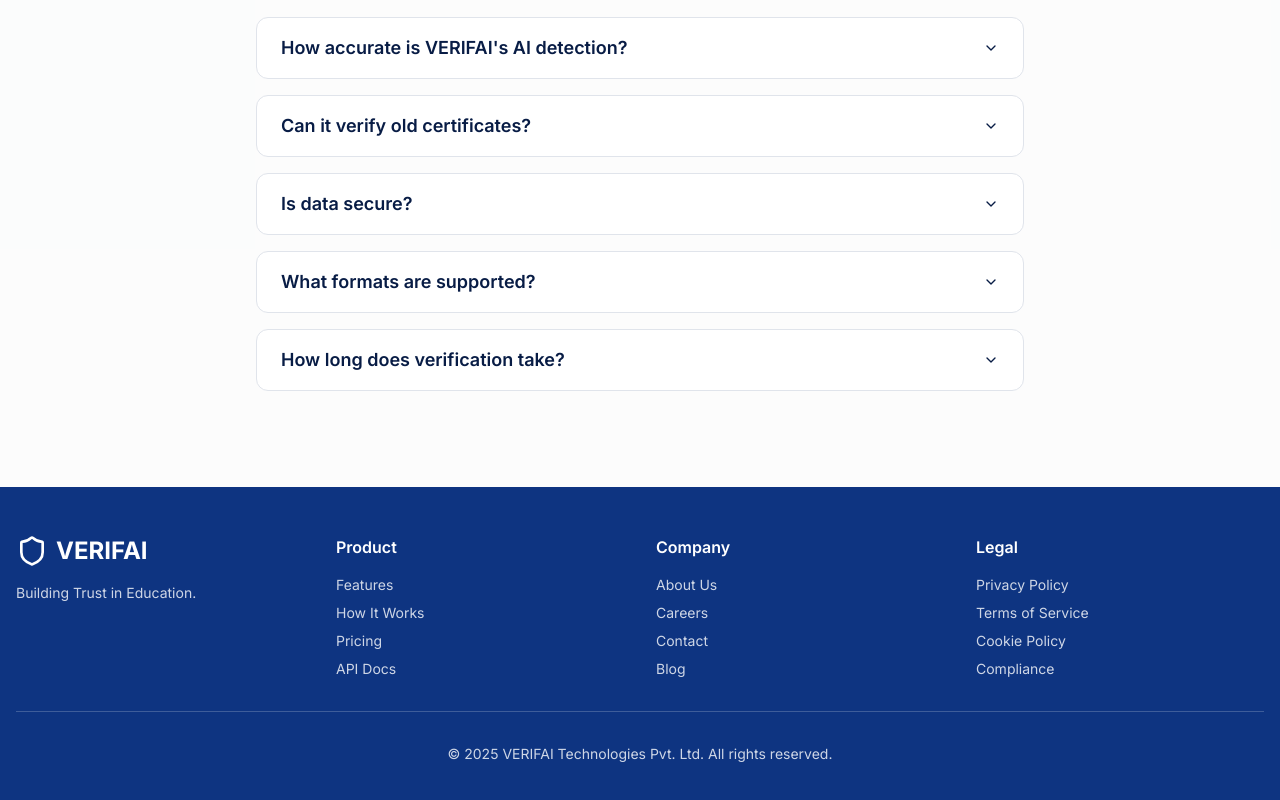
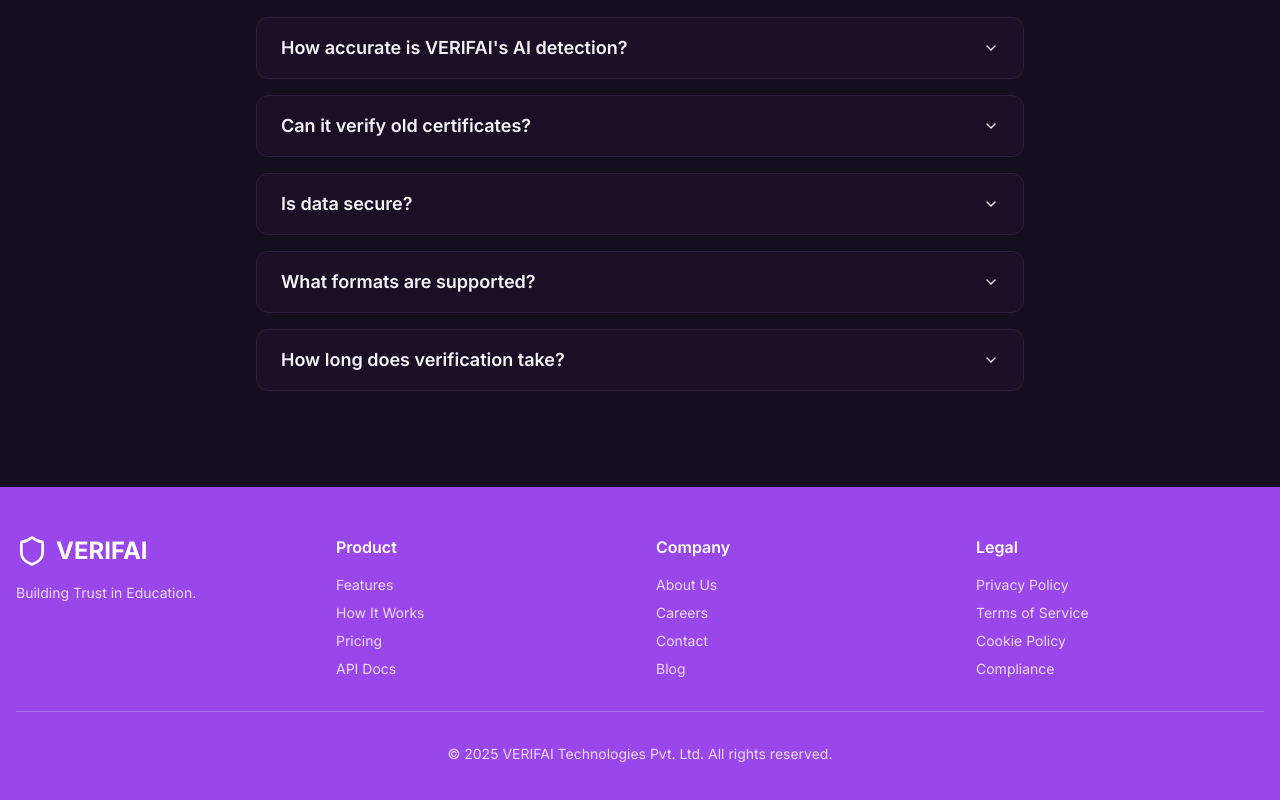
Before and after one commit to Shivamraj5452/verifAI, a React (Vite) app: page / in a window 1280 px wide. Shown: the part 5086-5886 px from the top of the page. Built offline with nearby package versions, Linux system fonts and the light colour scheme; the HTML template or start-up script is replaced by a standard one.

Commit message:
Refactor: Apply dark theme with purple accents

```diff
--- a/src/index.css
+++ b/src/index.css
@@ -8,81 +8,50 @@ All colors MUST be HSL.
 
 @layer base {
   :root {
-    --background: 0 0% 100%;
-    --foreground: 220 80% 15%;
+    --background: 270 50% 6%;
+    --foreground: 280 20% 96%;
 
-    --card: 0 0% 100%;
-    --card-foreground: 220 80% 15%;
+    --card: 270 40% 10%;
+    --card-foreground: 280 20% 96%;
 
-    --popover: 0 0% 100%;
-    --popover-foreground: 220 80% 15%;
+    --popover: 270 40% 10%;
+    --popover-foreground: 280 20% 96%;
 
-    --primary: 220 80% 28%;
+    --primary: 270 80% 60%;
     --primary-foreground: 0 0% 100%;
-    --primary-glow: 200 90% 55%;
+    --primary-glow: 280 90% 70%;
 
-    --secondary: 200 90% 60%;
+    --secondary: 280 70% 55%;
     --secondary-foreground: 0 0% 100%;
 
-    --muted: 220 15% 96%;
-    --muted-foreground: 220 20% 45%;
+    --muted: 270 30% 15%;
+    --muted-foreground: 270 15% 60%;
 
-    --accent: 195 90% 65%;
-    --accent-foreground: 220 80% 15%;
+    --accent: 290 80% 65%;
+    --accent-foreground: 0 0% 100%;
 
     --destructive: 0 84.2% 60.2%;
     --destructive-foreground: 0 0% 100%;
 
-    --border: 220 20% 90%;
-    --input: 220 20% 90%;
-    --ring: 220 80% 28%;
+    --border: 270 30% 18%;
+    --input: 270 30% 18%;
+    --ring: 270 80% 60%;
 
     --radius: 0.75rem;
 
     /* Custom gradient tokens */
-    --gradient-primary: linear-gradient(135deg, hsl(220, 80%, 28%) 0%, hsl(200, 90%, 55%) 100%);
-    --gradient-hero: linear-gradient(180deg, hsl(220, 80%, 28%) 0%, hsl(210, 85%, 35%) 100%);
-    --gradient-accent: linear-gradient(135deg, hsl(200, 90%, 60%) 0%, hsl(195, 90%, 65%) 100%);
+    --gradient-primary: linear-gradient(135deg, hsl(270, 80%, 60%) 0%, hsl(280, 90%, 70%) 100%);
+    --gradient-hero: linear-gradient(180deg, hsl(270, 60%, 20%) 0%, hsl(270, 50%, 12%) 100%);
+    --gradient-accent: linear-gradient(135deg, hsl(280, 70%, 55%) 0%, hsl(290, 80%, 65%) 100%);
 
     /* Shadow tokens */
-    --shadow-soft: 0 4px 20px -2px hsl(220 80% 28% / 0.08);
-    --shadow-medium: 0 8px 30px -4px hsl(220 80% 28% / 0.12);
-    --shadow-glow: 0 0 40px hsl(200 90% 55% / 0.3);
+    --shadow-soft: 0 4px 20px -2px hsl(270 80% 30% / 0.3);
+    --shadow-medium: 0 8px 30px -4px hsl(270 80% 40% / 0.4);
+    --shadow-glow: 0 0 40px hsl(280 90% 70% / 0.5);
 
     /* Animation tokens */
     --transition-smooth: all 0.3s cubic-bezier(0.4, 0, 0.2, 1);
     --transition-bounce: all 0.4s cubic-bezier(0.68, -0.55, 0.265, 1.55);
-  }
-
-  .dark {
-    --background: 220 80% 8%;
-    --foreground: 0 0% 98%;
-
-    --card: 220 70% 12%;
-    --card-foreground: 0 0% 98%;
-
-    --popover: 220 70% 12%;
-    --popover-foreground: 0 0% 98%;
-
-    --primary: 200 90% 60%;
-    --primary-foreground: 220 80% 15%;
-    --primary-glow: 200 90% 70%;
-
-    --secondary: 220 70% 18%;
-    --secondary-foreground: 0 0% 98%;
-
-    --muted: 220 70% 15%;
-    --muted-foreground: 220 20% 65%;
-
-    --accent: 195 90% 65%;
-    --accent-foreground: 220 80% 15%;
-
-    --destructive: 0 62.8% 30.6%;
-    --destructive-foreground: 0 0% 98%;
-
-    --border: 220 70% 18%;
-    --input: 220 70% 18%;
-    --ring: 200 90% 60%;
   }
 }
 
@@ -93,6 +62,10 @@ All colors MUST be HSL.
 
   body {
     @apply bg-background text-foreground font-sans antialiased;
+  }
+
+  html {
+    color-scheme: dark;
   }
 }
 
```
Also changed, not shown: src/assets/dashboard-preview.jpg, src/assets/hero-bg.jpg.
